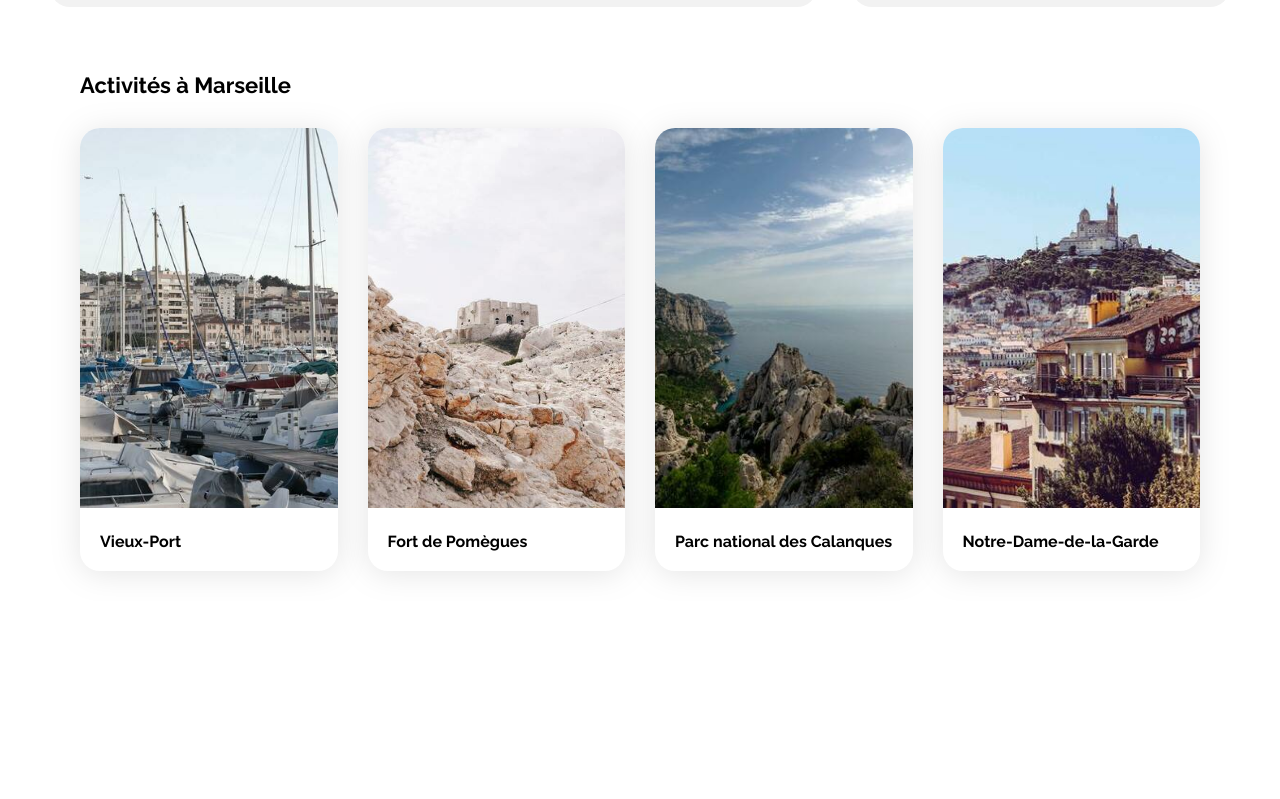
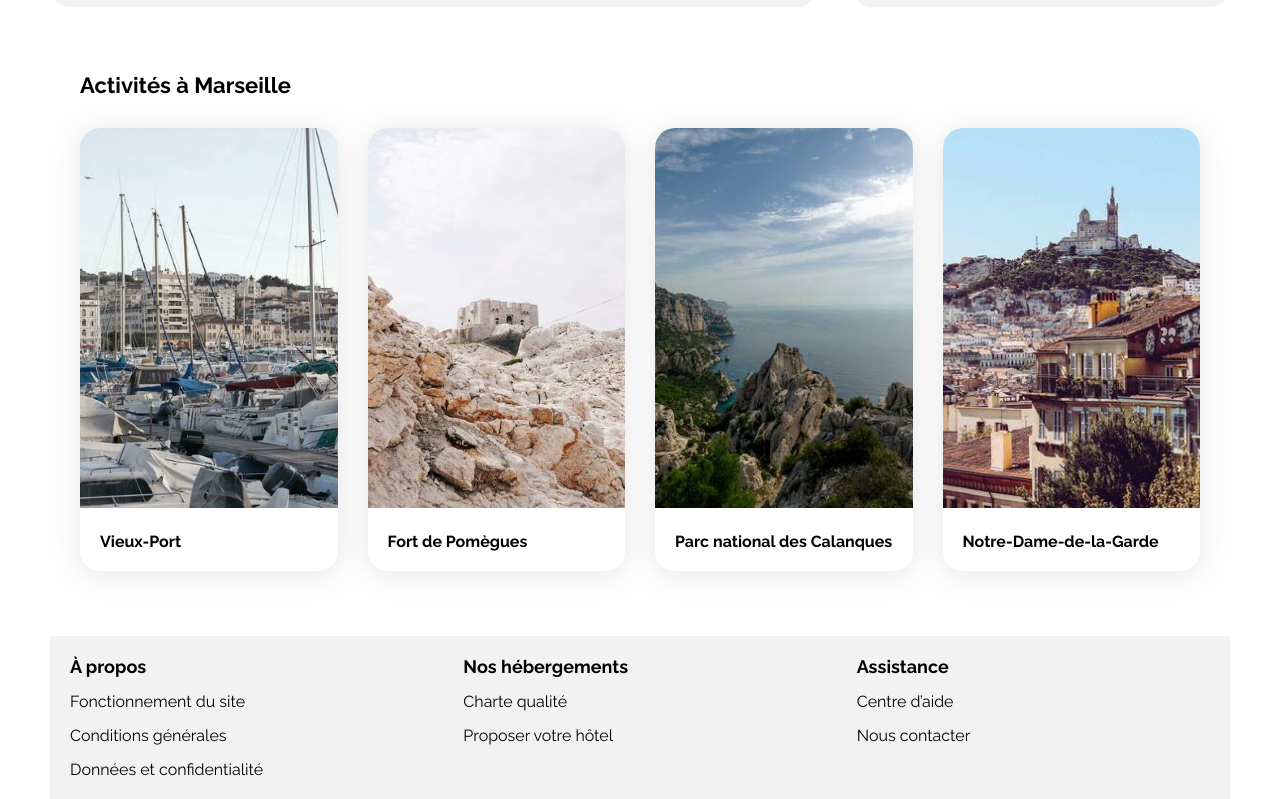
Before and after one commit to Jorkory/ProjetOC_Booki, a plain HTML site: page index.html in a window 1280 px wide. Shown: the part 1074-1873 px from the top of the page. Before the commit the page ends 1675 px from the top, so only its background shows below. Drawn offline with Linux system fonts and the light colour scheme.

Commit message:
Ajout les listes dans Footer

```diff
--- a/css/style.css
+++ b/css/style.css
@@ -321,6 +321,28 @@ header {
     border-top-right-radius: 20px;
 }
 
+/****** Footer ***********/
+footer {
+    margin-top: 35px;
+    background-color: #f2f2f2;
+    display: flex;
+    justify-content: space-between;
+}
+
+.footer-columns {
+    width: 33%;
+    padding: 20px;
+    display: flex;
+    flex-direction: column;
+    gap:15px;
+}
+
+.footer-title {
+    font-size: 18px;
+    font-weight: 700;
+}
+
+
 /* Le code ci-dessous correspond à la version responsive uniquement */
 
 /****** Media queries ***********/
--- a/index.html
+++ b/index.html
@@ -271,7 +271,24 @@
                 </div>
             </section>
         </main>
-        <footer></footer>
+        <footer>
+            <div class="footer-columns">
+                <h4 class="footer-title">À propos</h4>
+                <a href="#">Fonctionnement du site</a>
+                <a href="#">Conditions générales</a>
+                <a href="#">Données et confidentialité</a>
+            </div>
+            <div class="footer-columns">
+                <h4 class="footer-title">Nos hébergements</h4>
+                <a href="#">Charte qualité</a>
+                <a href="#">Proposer votre hôtel</a>
+            </div>
+            <div class="footer-columns">
+                <h4 class="footer-title">Assistance</h4>
+                <a href="#">Centre d’aide</a>
+                <a href="#">Nous contacter</a>
+            </div>
+        </footer>
     </div>
 </body>
 
```
